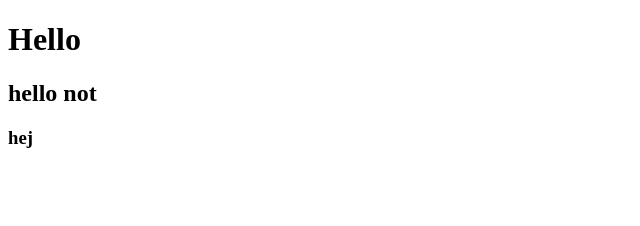
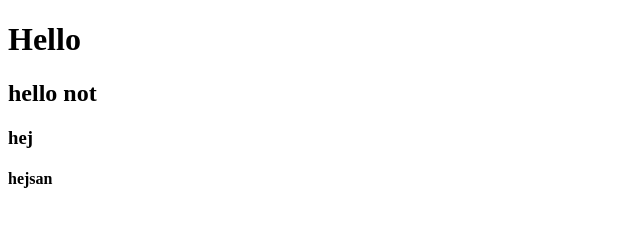
Before and after one commit to Edenfalk/myfirstrepo, a plain HTML site: page index.html in a window 1280 px wide. Shown: the full height of the page, 0-640 px from the left. Drawn offline with Linux system fonts and the light colour scheme.

Commit message:
branch test

```diff
--- a/index.html
+++ b/index.html
@@ -10,5 +10,6 @@
     <h1>Hello</h1>
     <h2>hello not</h2>
     <h3>hej</h3>
+    <h4>hejsan</h4>
 </body>
 </html>
```
Also changed, not shown: script.js (added), 1 other file.
